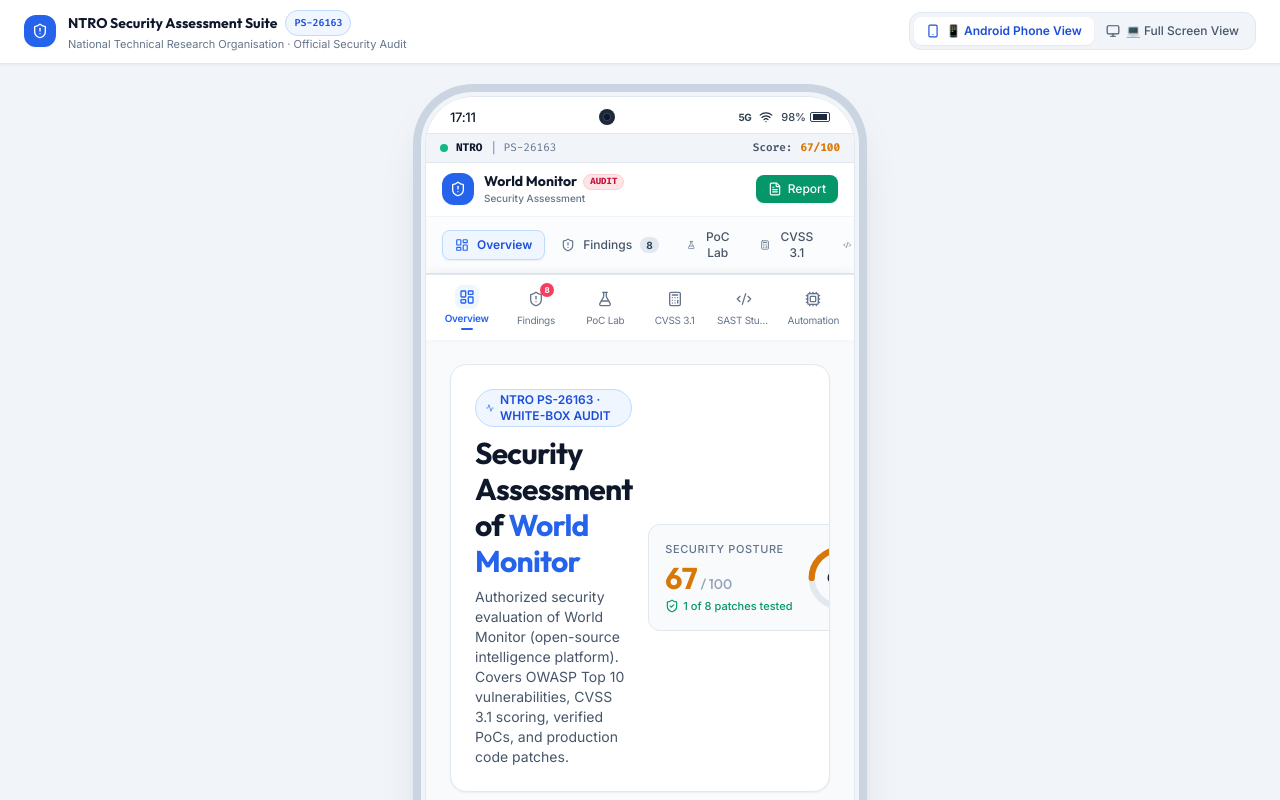
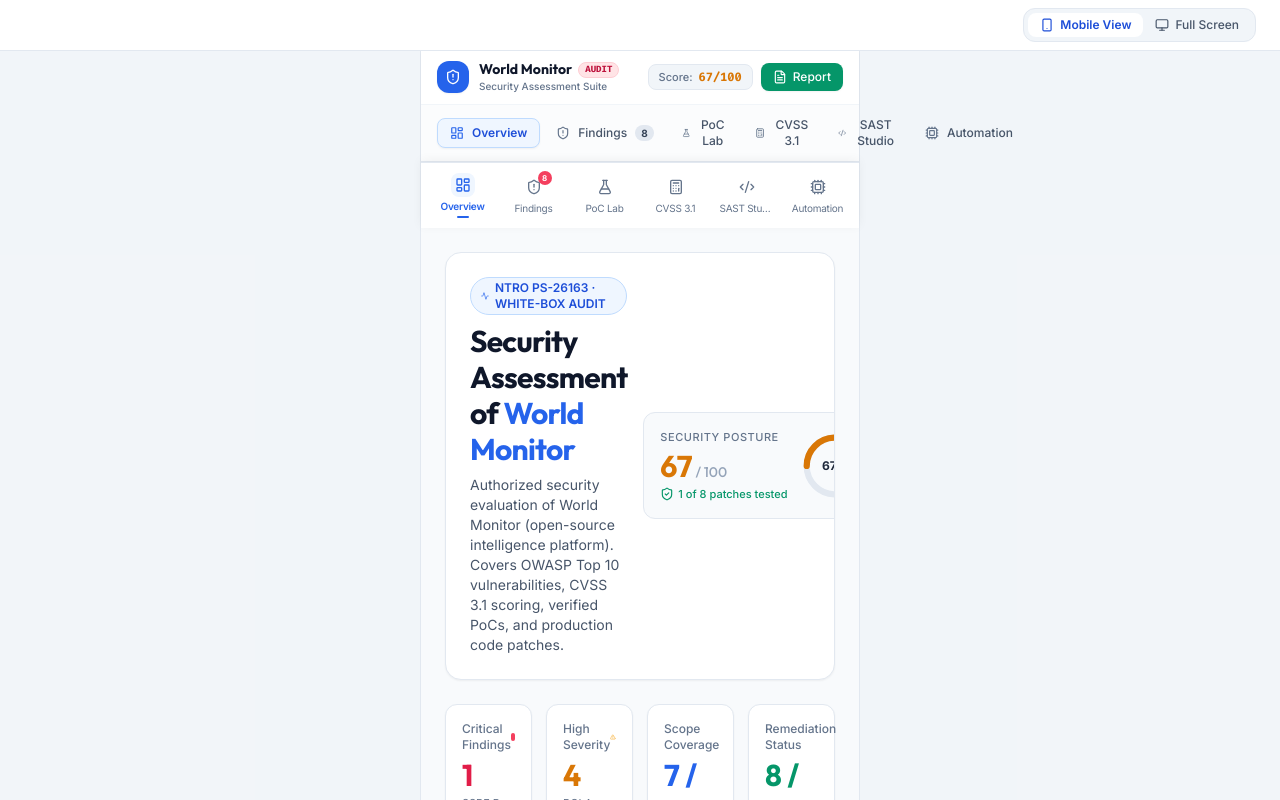
Before and after one commit to yuvaadhika/SECURITY-ASSESSMENT, a React (Vite) app: page / in a window 1280 px wide. Shown: the top 800 px of the page. Built offline with nearby package versions, Linux system fonts and the light colour scheme.

Commit message:
chore: remove phone outline bezel and top PS number banner from all views

```diff
--- a/src/components/AndroidPhoneFrame.tsx
+++ b/src/components/AndroidPhoneFrame.tsx
@@ -1,13 +1,5 @@
-import React, { useState, useEffect } from 'react';
-import {
-  Wifi,
-  BatteryMedium,
-  Smartphone,
-  Monitor,
-  ExternalLink,
-  ShieldAlert,
-  Sparkles
-} from 'lucide-react';
+import React from 'react';
+import { Smartphone, Monitor } from 'lucide-react';
 
 interface AndroidPhoneFrameProps {
   children: React.ReactNode;
@@ -19,117 +11,46 @@
 export const AndroidPhoneFrame: React.FC<AndroidPhoneFrameProps> = ({
   children,
   viewMode,
-  setViewMode,
-  onOpenReport
+  setViewMode
 }) => {
-  const [currentTime, setCurrentTime] = useState<string>('09:41');
-
-  useEffect(() => {
-    const updateTime = () => {
-      const now = new Date();
-      const hours = now.getHours().toString().padStart(2, '0');
-      const minutes = now.getMinutes().toString().padStart(2, '0');
-      setCurrentTime(`${hours}:${minutes}`);
-    };
-    updateTime();
-    const interval = setInterval(updateTime, 30000);
-    return () => clearInterval(interval);
-  }, []);
-
   return (
-    <div className="min-h-screen bg-slate-100 text-slate-900 flex flex-col font-sans selection:bg-blue-100 selection:text-blue-900">
-      {/* Top Desktop Bar (Only on large screens) */}
-      <div className="hidden md:flex items-center justify-between px-6 py-2.5 bg-white border-b border-slate-200 shadow-sm z-40 sticky top-0">
-        <div className="flex items-center gap-3">
-          <div className="w-8 h-8 rounded-xl bg-blue-600 text-white flex items-center justify-center font-bold shadow-sm">
-            <ShieldAlert className="w-4 h-4" />
-          </div>
-          <div>
-            <div className="flex items-center gap-2 font-display font-bold text-sm text-slate-900">
-              <span>NTRO Security Assessment Suite</span>
-              <span className="text-[10px] font-mono px-2 py-0.5 rounded-full bg-blue-50 text-blue-700 border border-blue-200 font-semibold">
-                PS-26163
-              </span>
-            </div>
-            <p className="text-[11px] text-slate-500">
-              National Technical Research Organisation · Official Security Audit
-            </p>
-          </div>
-        </div>
-
-        {/* Viewport Switcher */}
-        <div className="flex items-center gap-3">
+    <div className="min-h-screen bg-slate-100/70 text-slate-900 flex flex-col font-sans selection:bg-blue-100 selection:text-blue-900">
+      {/* Subtle Top View Switcher (Desktop only) */}
+      <div className="hidden md:flex items-center justify-end px-6 py-2 bg-white border-b border-slate-200 z-30 sticky top-0">
         <div className="flex items-center bg-slate-100 p-1 rounded-xl border border-slate-200">
           <button
             onClick={() => setViewMode('phone')}
-              className={`flex items-center gap-1.5 px-3 py-1.5 rounded-lg text-xs font-medium transition-all ${
+            className={`flex items-center gap-1.5 px-3 py-1 rounded-lg text-xs font-medium transition-all ${
               viewMode === 'phone'
-                  ? 'bg-white text-blue-700 shadow-sm font-semibold'
+                ? 'bg-white text-blue-700 shadow-xs font-semibold'
                 : 'text-slate-600 hover:text-slate-900'
             }`}
           >
             <Smartphone className="w-3.5 h-3.5" />
-              <span>📱 Android Phone View</span>
+            <span>Mobile View</span>
           </button>
           <button
             onClick={() => setViewMode('desktop')}
-              className={`flex items-center gap-1.5 px-3 py-1.5 rounded-lg text-xs font-medium transition-all ${
+            className={`flex items-center gap-1.5 px-3 py-1 rounded-lg text-xs font-medium transition-all ${
               viewMode === 'desktop'
-                  ? 'bg-white text-blue-700 shadow-sm font-semibold'
+                ? 'bg-white text-blue-700 shadow-xs font-semibold'
                 : 'text-slate-600 hover:text-slate-900'
             }`}
           >
             <Monitor className="w-3.5 h-3.5" />
-              <span>💻 Full Screen View</span>
+            <span>Full Screen</span>
           </button>
         </div>
       </div>
-      </div>
 
-      {/* Main Screen Area */}
+      {/* Main Container without any phone outline/bezel */}
       {viewMode === 'phone' ? (
-        <div className="flex-1 flex items-center justify-center p-0 md:p-6 lg:p-8 bg-slate-100">
-          {/* Mild Titanium/Silver Android Phone Shell */}
-          <div className="w-full md:max-w-[430px] md:h-[915px] md:rounded-[48px] bg-white border border-slate-200 md:shadow-2xl md:ring-8 md:ring-slate-300 md:ring-offset-4 md:ring-offset-slate-100 overflow-hidden flex flex-col relative transition-all duration-300">
-
-            {/* Top Android Status Bar */}
-            <div className="bg-white border-b border-slate-200 px-6 pt-3 pb-2 flex items-center justify-between text-xs text-slate-800 font-semibold select-none z-30 flex-shrink-0">
-              {/* Clock */}
-              <div className="text-[13px] font-medium tracking-tight text-slate-900">
-                {currentTime}
-              </div>
-
-              {/* Android Punch Hole Camera */}
-              <div className="w-4 h-4 rounded-full bg-slate-800 flex items-center justify-center shadow-inner">
-                <div className="w-1.5 h-1.5 rounded-full bg-slate-900 ring-1 ring-slate-700" />
-              </div>
-
-              {/* Status Icons: 5G, Wi-Fi, Battery */}
-              <div className="flex items-center gap-2 text-slate-700">
-                <span className="text-[10px] font-bold tracking-tighter">5G</span>
-                <Wifi className="w-3.5 h-3.5 text-slate-800" />
-                <div className="flex items-center gap-1">
-                  <span className="text-[11px] font-medium">98%</span>
-                  <div className="w-5 h-2.5 rounded-sm border border-slate-700 p-0.5 flex items-center">
-                    <div className="w-3.5 h-1.5 bg-slate-800 rounded-2xs" />
-                  </div>
-                </div>
-              </div>
-            </div>
-
-            {/* Android Screen Scrollable Body (Mild Slate-50) */}
-            <div className="flex-1 overflow-y-auto bg-slate-50 relative flex flex-col">
+        <div className="flex-1 flex justify-center bg-slate-100/70">
+          <div className="w-full max-w-[440px] min-h-screen bg-slate-50 border-x border-slate-200 flex flex-col shadow-xs">
             {children}
-            </div>
-
-            {/* Bottom Android Gesture Navigation Bar */}
-            <div className="bg-white border-t border-slate-200 py-2 flex items-center justify-center select-none flex-shrink-0">
-              <div className="w-32 h-1 bg-slate-400 rounded-full hover:bg-slate-600 transition-colors" />
-            </div>
           </div>
         </div>
       ) : (
-        /* Full Screen Expanded Layout */
         <div className="flex-1 flex flex-col bg-slate-50">
           {children}
         </div>
--- a/src/components/Navbar.tsx
+++ b/src/components/Navbar.tsx
@@ -41,26 +41,8 @@
 
   return (
     <>
-      {/* Top Android App Header */}
+      {/* Clean Top App Header (No PS Number Banner) */}
       <header className="sticky top-0 z-40 bg-white/95 backdrop-blur-md border-b border-slate-200 shadow-soft-sm">
-        {/* Top Micro Banner */}
-        <div className="bg-slate-100 border-b border-slate-200 text-slate-700 px-3.5 py-1.5 flex items-center justify-between text-[11px] font-mono">
-          <div className="flex items-center gap-2">
-            <span className="inline-block w-2 h-2 rounded-full bg-emerald-500" />
-            <span className="font-bold text-slate-900">NTRO</span>
-            <span className="text-slate-500">| PS-26163</span>
-          </div>
-
-          <div className="flex items-center gap-2 text-slate-600 font-semibold">
-            <span>Score:</span>
-            <span className={`font-bold ${
-              securityScore >= 80 ? 'text-emerald-600' : securityScore >= 60 ? 'text-amber-600' : 'text-rose-600'
-            }`}>
-              {securityScore}/100
-            </span>
-          </div>
-        </div>
-
         {/* Main Header Action Area */}
         <div className="px-4 py-2.5 flex items-center justify-between gap-2">
           {/* Logo & Brand */}
@@ -81,12 +63,22 @@
                 </span>
               </div>
               <p className="text-[10px] text-slate-500 font-medium">
-                Security Assessment
+                Security Assessment Suite
               </p>
             </div>
           </div>
 
-          {/* Quick Action Button: Official Report */}
+          {/* Header Score & Action Button */}
+          <div className="flex items-center gap-2">
+            <div className="hidden sm:flex items-center gap-1.5 px-2.5 py-1 rounded-lg bg-slate-100 border border-slate-200 text-xs">
+              <span className="text-slate-500 font-medium text-[11px]">Score:</span>
+              <span className={`font-bold font-mono ${
+                securityScore >= 80 ? 'text-emerald-600' : securityScore >= 60 ? 'text-amber-600' : 'text-rose-600'
+              }`}>
+                {securityScore}/100
+              </span>
+            </div>
+
             <button
               onClick={onOpenReport}
               className="flex items-center gap-1.5 bg-emerald-600 hover:bg-emerald-700 active:bg-emerald-800 text-white font-medium text-xs px-3 py-1.5 rounded-lg shadow-sm transition-all"
@@ -94,6 +86,7 @@
               <FileText className="w-3.5 h-3.5" />
               <span>Report</span>
             </button>
+          </div>
         </div>
 
         {/* Desktop / Tablet Horizontal Navigation (when viewed in Full Screen mode) */}
@@ -126,7 +119,7 @@
         </nav>
       </header>
 
-      {/* Android Mobile Bottom Navigation Bar (Standard Mobile Experience) */}
+      {/* Android Mobile Bottom Navigation Bar */}
       <div className="sticky bottom-0 z-40 bg-white/95 backdrop-blur-md border-t border-slate-200 shadow-[0_-2px_10px_rgba(0,0,0,0.05)] px-2 py-1.5">
         <div className="grid grid-cols-6 gap-1 max-w-lg mx-auto">
           {navItems.map((item) => {
```
Lines whose indentation alone changed are shown as unchanged.
